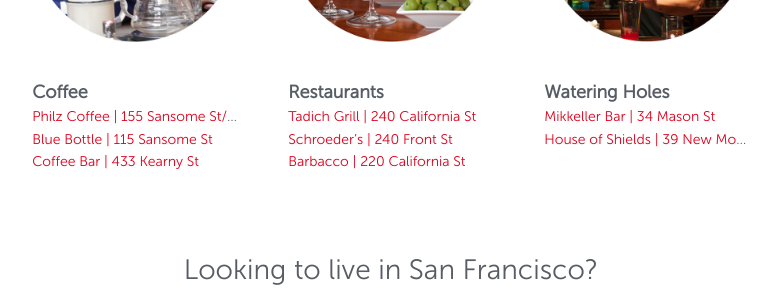
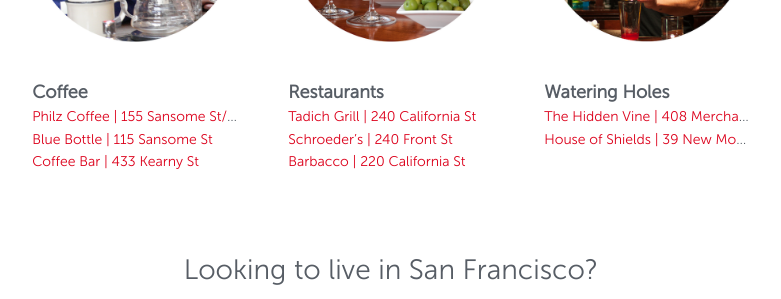
Before and after one commit to craigsmith24/omni-web-local, a Jekyll site: the page built from san-francisco/financial-district.markdown, in a window 1280 px wide. Shown: the part 1553-1852 px from the top of the page, without its empty margins (249-1030 px from the left). Built offline with Jekyll 4.4.1, drawn with Linux system fonts in a browser that asks for light colours.

Commit message:
Update financial-district.markdown

```diff
--- a/san-francisco/financial-district.markdown
+++ b/san-francisco/financial-district.markdown
@@ -19,7 +19,7 @@
         - '<a href="http://www.schroederssf.com/">Schroeder’s | 240 Front St</a>'
         - '<a href="http://www.barbaccosf.com/">Barbacco | 220 California St</a>'
     bars:
-        - '<a href="http://www.mikkellerbar.com/">Mikkeller Bar | 34 Mason St</a>'
+        - '<a href="http://www.thehiddenvine.com/">The Hidden Vine | 408 Merchant St</a>'
         - '<a href="http://www.thehouseofshields.com/">House of Shields | 39 New Montgomery St</a>'
 buildings:
     - '<a href="http://www.climbsf.com/for-sale/733-front-st-201/">733 Front Street</a>.'
```
